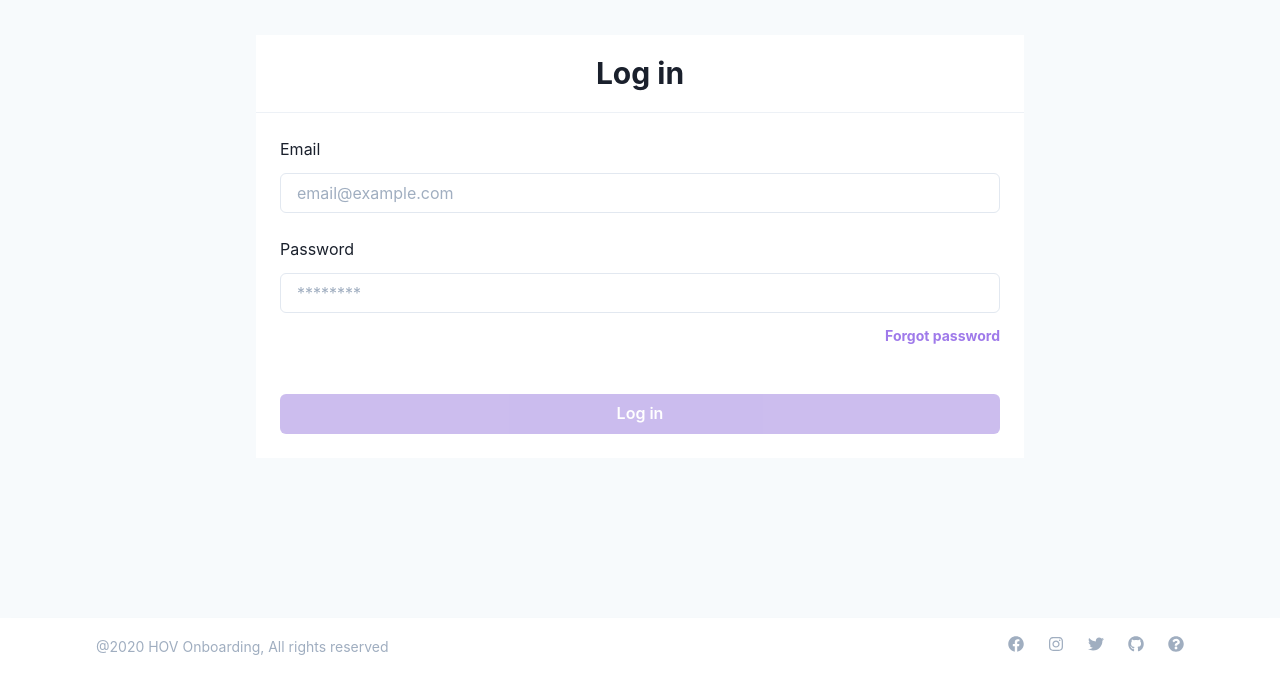
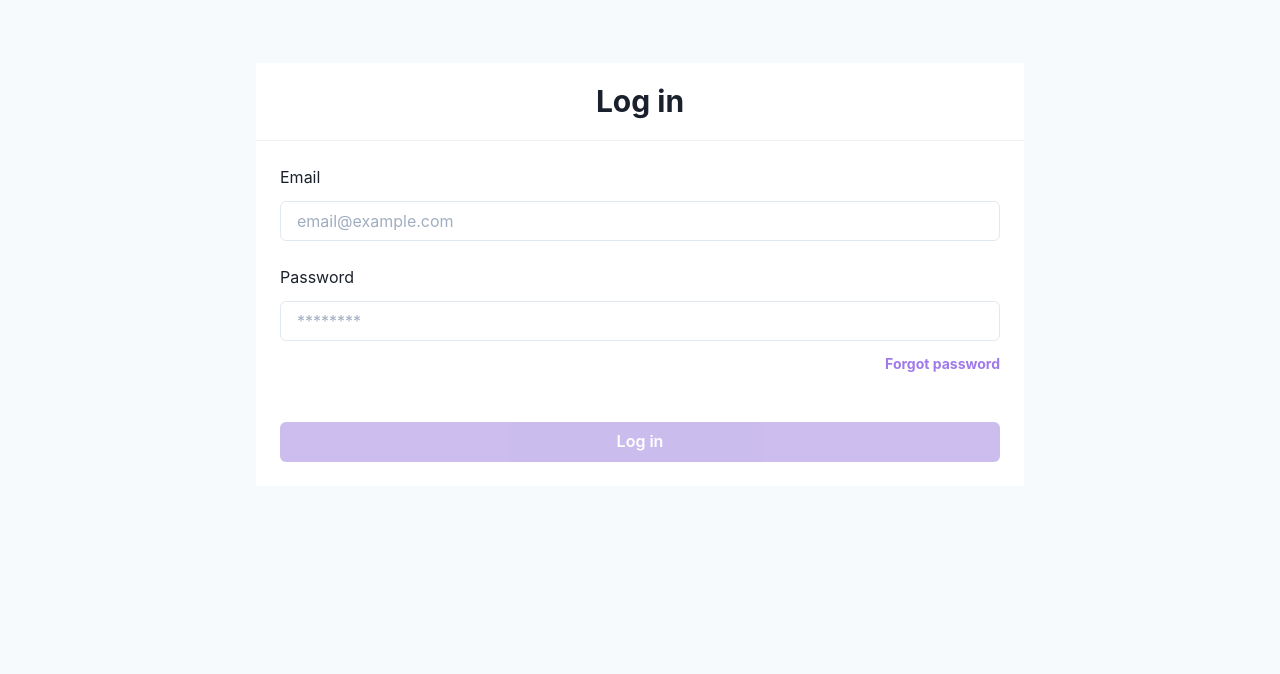
Before and after one commit to pailadin/frontend-engineer-onboarding-exercises, a Next.js app: page /login in a window 1280 px wide. Shown: the part 126-800 px from the top of the page. Built offline with nearby package versions, Linux system fonts and the light colour scheme.

Commit message:
Footer now hidden for login and register pages

```diff
--- a/components/Layout/Layout.tsx
+++ b/components/Layout/Layout.tsx
@@ -9,9 +9,10 @@ const MIN_WIDTH = {
 
 interface Props {
   children: ReactNode;
+  hideFooter?: boolean;
 }
 
-const Layout: FC<Props> = ({ children }) => {
+const Layout: FC<Props> = ({ children, hideFooter = false }) => {
   return (
     <Flex height="100vh" direction="column">
       <Header />
@@ -20,7 +21,7 @@ const Layout: FC<Props> = ({ children }) => {
         {children}
       </Flex>
 
-      <Footer />
+      {!hideFooter && <Footer />}
     </Flex>
   );
 };
--- a/pages/login.tsx
+++ b/pages/login.tsx
@@ -3,7 +3,7 @@ import Component from '@modules/LoginComponent';
 import { FC } from 'react';
 
 const LoginModule: FC = () => (
-  <Layout>
+  <Layout hideFooter={true}>
     <Component />
   </Layout>
 );
--- a/pages/register.tsx
+++ b/pages/register.tsx
@@ -3,7 +3,7 @@ import Component from '@modules/RegisterComponent';
 import { FC } from 'react';
 
 const RegisterModule: FC = () => (
-  <Layout>
+  <Layout hideFooter={true}>
     <Component />
   </Layout>
 );
```
Also changed, not shown: pages/products.tsx (added, +10 -0 lines).
